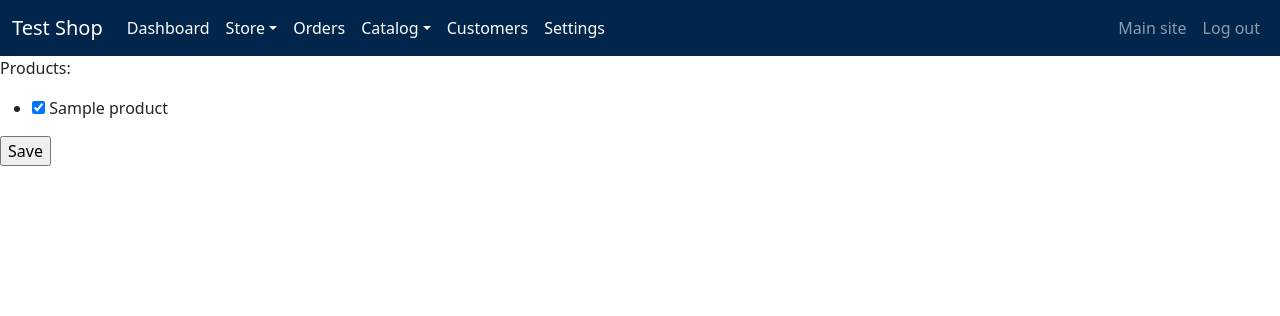
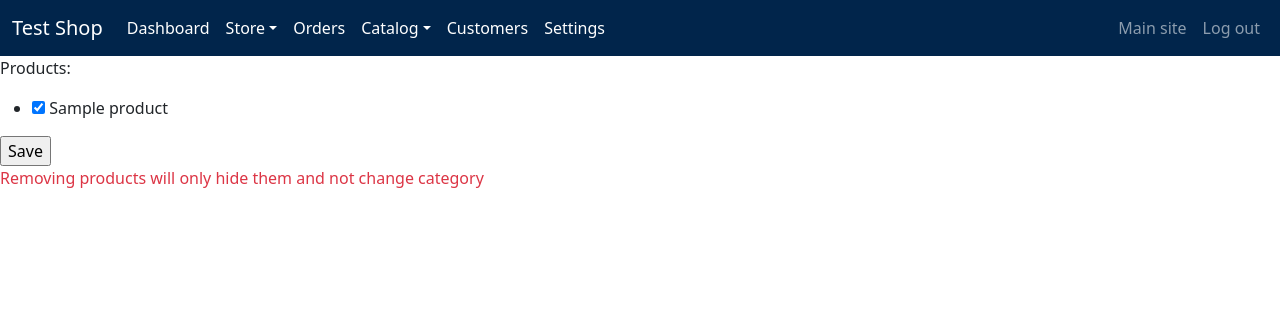
Before and after one commit to ollimeah/OpenShop, a Django app: a page that uses staff/templates/categories/products.html in a window 1280 px wide. Shown: the top 316 px of the page. Run offline with Django 3.2, Linux system fonts and the light colour scheme; tables that the repository leaves empty hold one stand-in row (values such as "Sample post").

Commit message:
Allow bulk adding of products to category

```diff
--- a/staff/templates/categories/products.html
+++ b/staff/templates/categories/products.html
@@ -8,5 +8,6 @@
     {{ form.as_p }}
     <input type="submit" value="Save">
 </form>
+<p class="text-danger">Removing products will only hide them and not change category</p>
 
 {% endblock content %}
--- a/staff/views/catalog.py
+++ b/staff/views/catalog.py
@@ -2,7 +2,7 @@ from staff.forms import CategoryProductForm
 from staff.models import Category, Product
 from django.views import generic
 from django.urls import reverse
-from django.shortcuts import get_object_or_404, render
+from django.shortcuts import get_object_or_404, redirect, render
 
 class CategoryListView(generic.ListView):
     model = Category
@@ -49,10 +49,15 @@ def category_add_products(request, name):
     if request.method == 'POST':
         form = CategoryProductForm(request.POST, initial = products)
         if form.is_valid():
-            print(form.cleaned_data)
-            #add selected products to category
-            #hide and make unavailable unselected products
-            #redirect to detail page
+            for product in form.cleaned_data['products']:
+                product.category = category
+                product.save()
+            for product in category.items():
+                if not product in form.cleaned_data['products']:
+                    product.hidden = True
+                    product.available = False
+                    product.save()
+            return redirect('staff-category', name = category.name)
 
     context={'category' : category, 'form' : CategoryProductForm(initial = products)}
     return render(request, 'categories/products.html', context)
```
